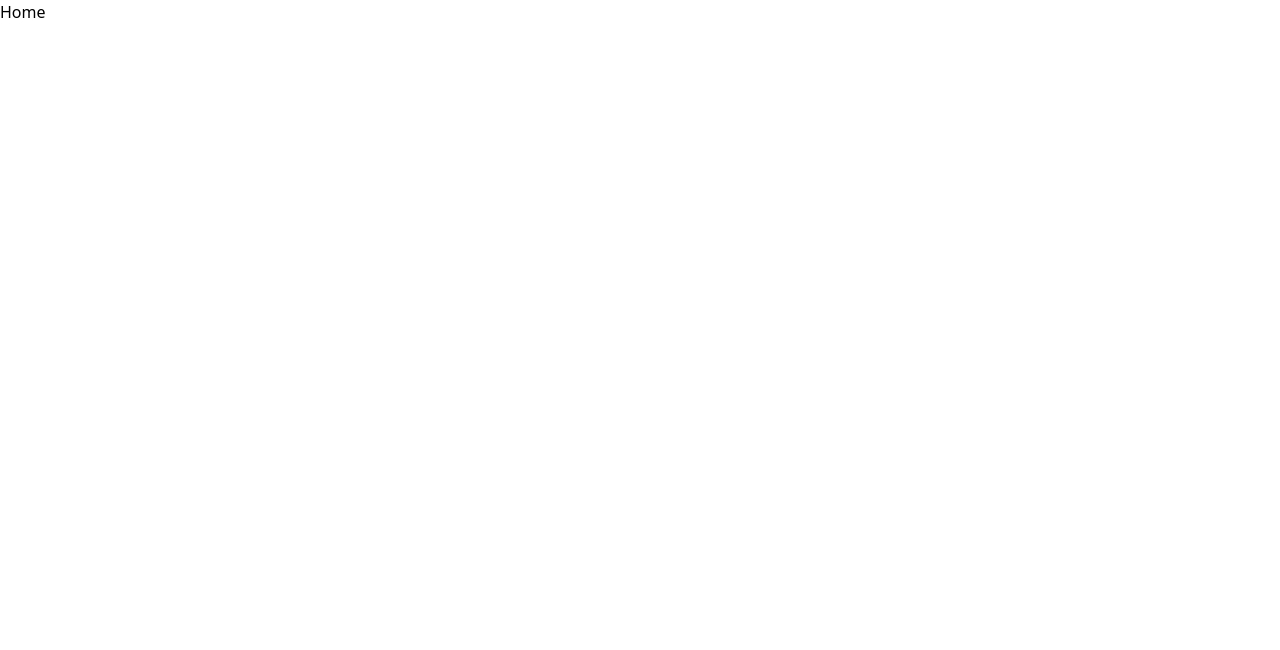
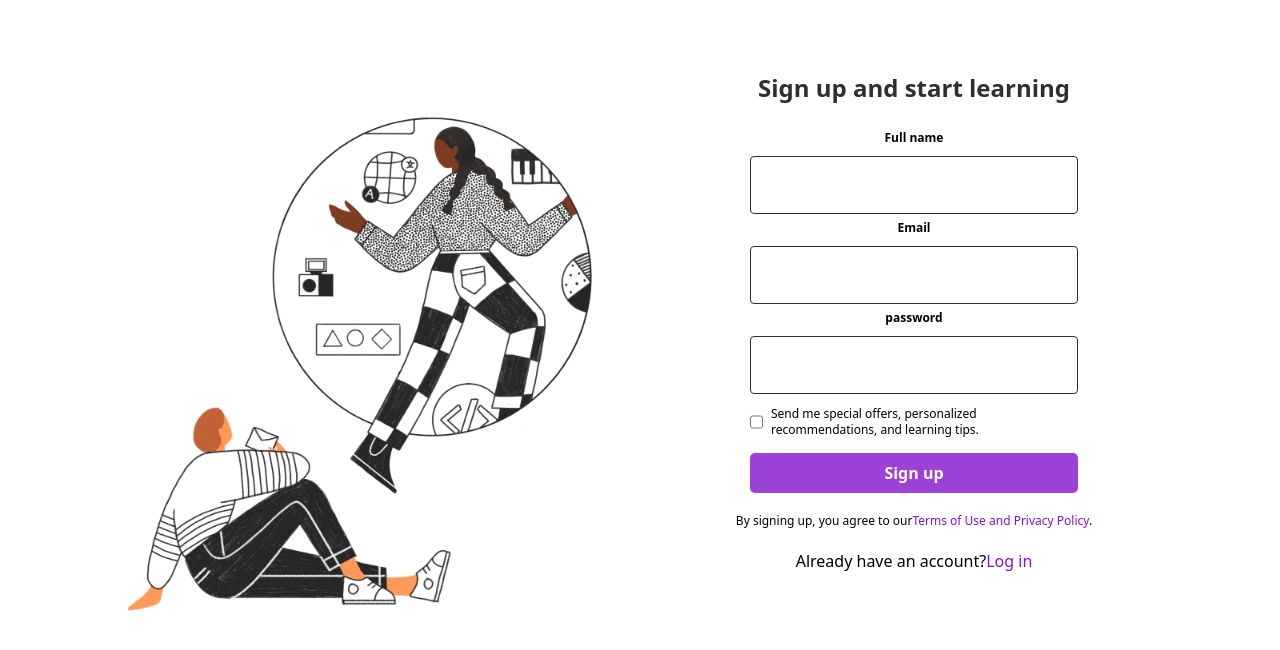
Before and after one commit to Aladdin-Elshamy/Udemy-Clone, a React (Vite) app: page / in a window 1280 px wide. Shown: the top 650 px of the page. Built offline with nearby package versions, Linux system fonts and the light colour scheme.

Commit message:
upload signup

```diff
--- a/package.json
+++ b/package.json
@@ -16,6 +16,7 @@
     "@mui/material": "^6.1.1",
     "@reduxjs/toolkit": "^2.2.7",
     "axios": "^1.7.7",
+    "firebase": "^10.14.0",
     "react": "^18.3.1",
     "react-dom": "^18.3.1",
     "react-hook-form": "^7.53.0",
--- a/src/App.tsx
+++ b/src/App.tsx
@@ -1,9 +1,12 @@
-import { RouterProvider } from "react-router-dom";
-import "./index.css";
-import { router } from "./router";
+import React from 'react'
+import SignUp from './components/SignUp/SignUp'
 
-function App() {
-  return <RouterProvider router={router} />;
+
+export default function App() {
+  return (
+    <>
+      <SignUp/>
+
+    </>
+  )
 }
-
-export default App;
--- /dev/null
+++ b/src/components/SignUp/SignUp.tsx
@@ -0,0 +1,32 @@
+import React from 'react'
+import signupimg from "../../assets/desktop-illustration-step-1-x1.webp"
+import SignupForm from '../../ui/SignupForm'
+export default function SignUp() {
+  return (
+    <>
+    <div className="container w-full mx-auto mt-8    ">
+
+
+        <div className="   grid grid-cols-1  md:grid-cols-2 gap-10 mt-10 px-8">
+
+        <div className="right-img w-full  mt-5 " >
+        <img src={signupimg} className="w-full"alt="signUp img web" />
+        </div>
+
+        <div className=" left-content  w-full mt-5  ">
+        <div className="items ">
+            <div className="w-full me-10 ">
+            <h2 className='text-black font-bold text-2xl text-center py-3'>Sign up and start learning</h2>
+            </div>
+        <SignupForm/>
+
+        </div>
+        </div>
+
+
+    </div>
+
+    </div>
+    </>
+  )
+}
--- /dev/null
+++ b/src/firebase/firebase.ts
@@ -0,0 +1,24 @@
+// Import the functions you need from the SDKs you need
+import { initializeApp } from "firebase/app";
+import { getAnalytics } from "firebase/analytics";
+// TODO: Add SDKs for Firebase products that you want to use
+// https://firebase.google.com/docs/web/setup#available-libraries
+
+// Your web app's Firebase configuration
+// For Firebase JS SDK v7.20.0 and later, measurementId is optional
+const firebaseConfig = {
+  apiKey: "AIzaSyDHuuyZgR18Oi9oTA4Bxzlmjj-Pt1F1MyA",
+  authDomain: "signup-udemy.firebaseapp.com",
+  projectId: "signup-udemy",
+  storageBucket: "signup-udemy.appspot.com",
+  messagingSenderId: "384757676855",
+  appId: "1:384757676855:web:b2b70769d53a3fed5678b2",
+  measurementId: "G-C2K1CW5CTK"
+};
+
+
+// Initialize Firebase
+const app = initializeApp(firebaseConfig);
+const analytics= getAnalytics(app)
+
+export {app , analytics};
--- a/src/index.css
+++ b/src/index.css
@@ -1,3 +1,9 @@
 @tailwind base;
 @tailwind components;
 @tailwind utilities;
+
+.btn{
+    margin-top: 15px;
+    padding: 8px 15px ;
+    border-radius: 5px;
+}
--- /dev/null
+++ b/src/ui/SignupForm.tsx
@@ -0,0 +1,35 @@
+import React from 'react'
+
+export default function SignupForm() {
+  return (
+    <>
+        <div className="">
+        <form className='p-2 flex flex-col justify-center items-center lg:flex-col      ' >
+        <label  htmlFor="Full-name"><span className=' label-name text-xs font-bold '>Full name</span></label>
+            <input className='relative px-2 py-4 rounded border border-black w-2/3 mt-2  block' type="text"  id='Full-name' />
+
+            <label  htmlFor="Email"><span className='text-xs font-bold'>Email</span></label>
+            <input className='px-2 py-4 rounded border border-black w-2/3 mt-2 block' type="email" id='Email' />
+
+            <label  htmlFor="password"><span className='text-xs font-bold'>password</span></label>
+            <input className='px-2 py-4 rounded border border-black w-2/3 mt-2 block' type="password" id='password' />
+
+            <div className="flex flex-row space-x-2 mt-3 w-2/3  ">
+                <input className='w-4' type="checkbox" name="check_email" id="check_email" />
+                <label className='text-xs' htmlFor="check_email">Send me special offers, personalized recommendations, and learning tips.</label>
+            </div>
+
+            <button className='btn bg-link -none text-white w-2/3 font-bold hover:bg-hover hover:'>Sign up</button>
+        </form>
+        <div className="to-login text-center mt-3 h-44">
+            <p className='text-xs'>By signing up, you agree to our
+                <span className='text-hover'>Terms of Use and Privacy Policy</span>
+            .</p>
+            <p className='mt-5'>Already have an account?
+            <a href="##" className='text-hover '>Log in</a>
+            </p>
+        </div>
+        </div>
+    </>
+    )
+}
--- a/tailwind.config.js
+++ b/tailwind.config.js
@@ -17,10 +17,10 @@ export default {
     },
     extend: {
       colors: {
-        'hover': '#9d42d7',
-        'primary': '#4a29a4',
+        'link': '#9d42d7',
+        'hover': '#8710D8',
         'black':"#2d2f31",
-        'link':"#4b2cab",
+        'secund-black': "#6b6f73",
       }
     },
   },
```
Also changed, not shown: src/assets/desktop-illustration-step-1-x1.webp (added), 1 other file (tests, documents, lock files or other folders).
